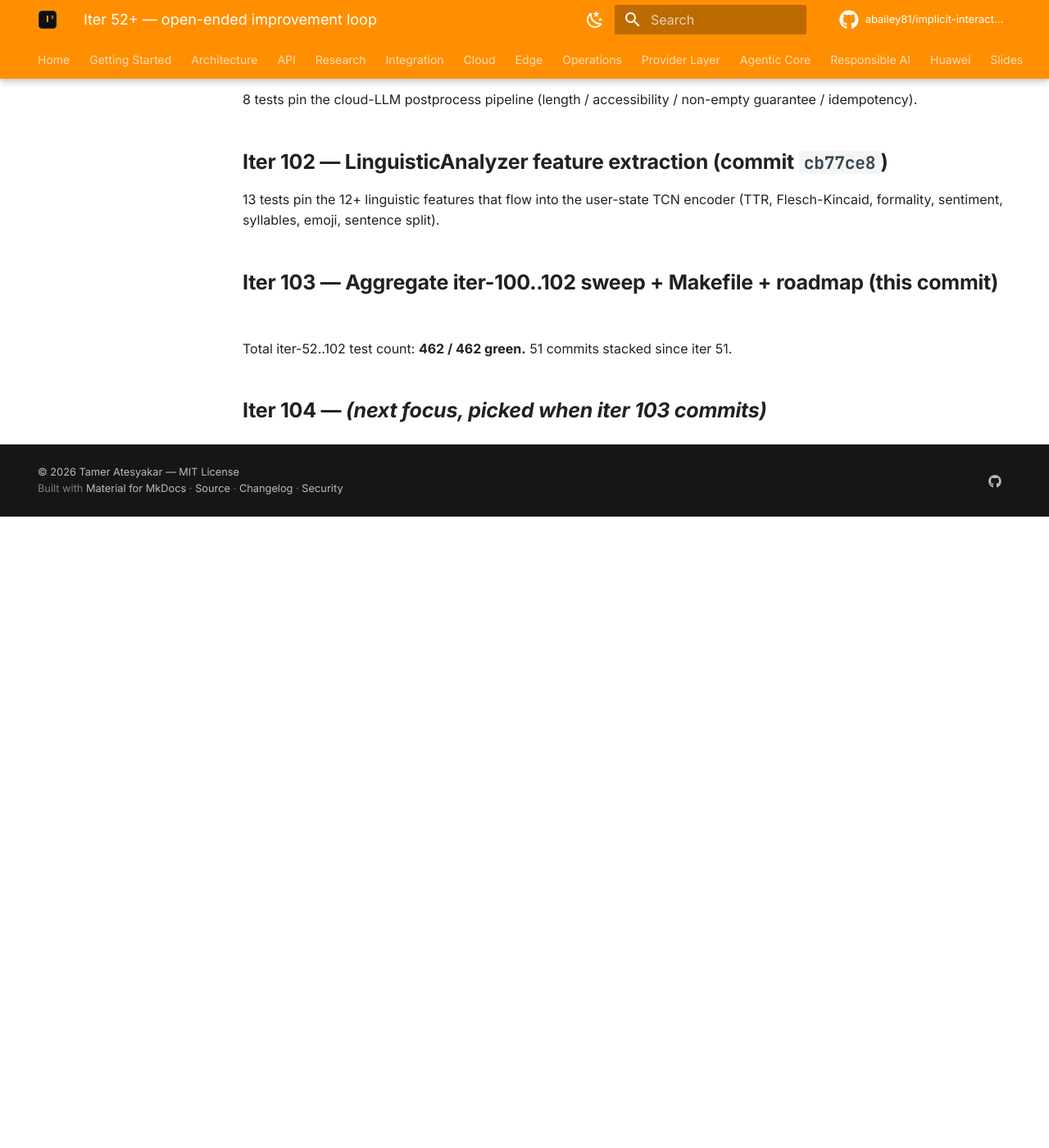
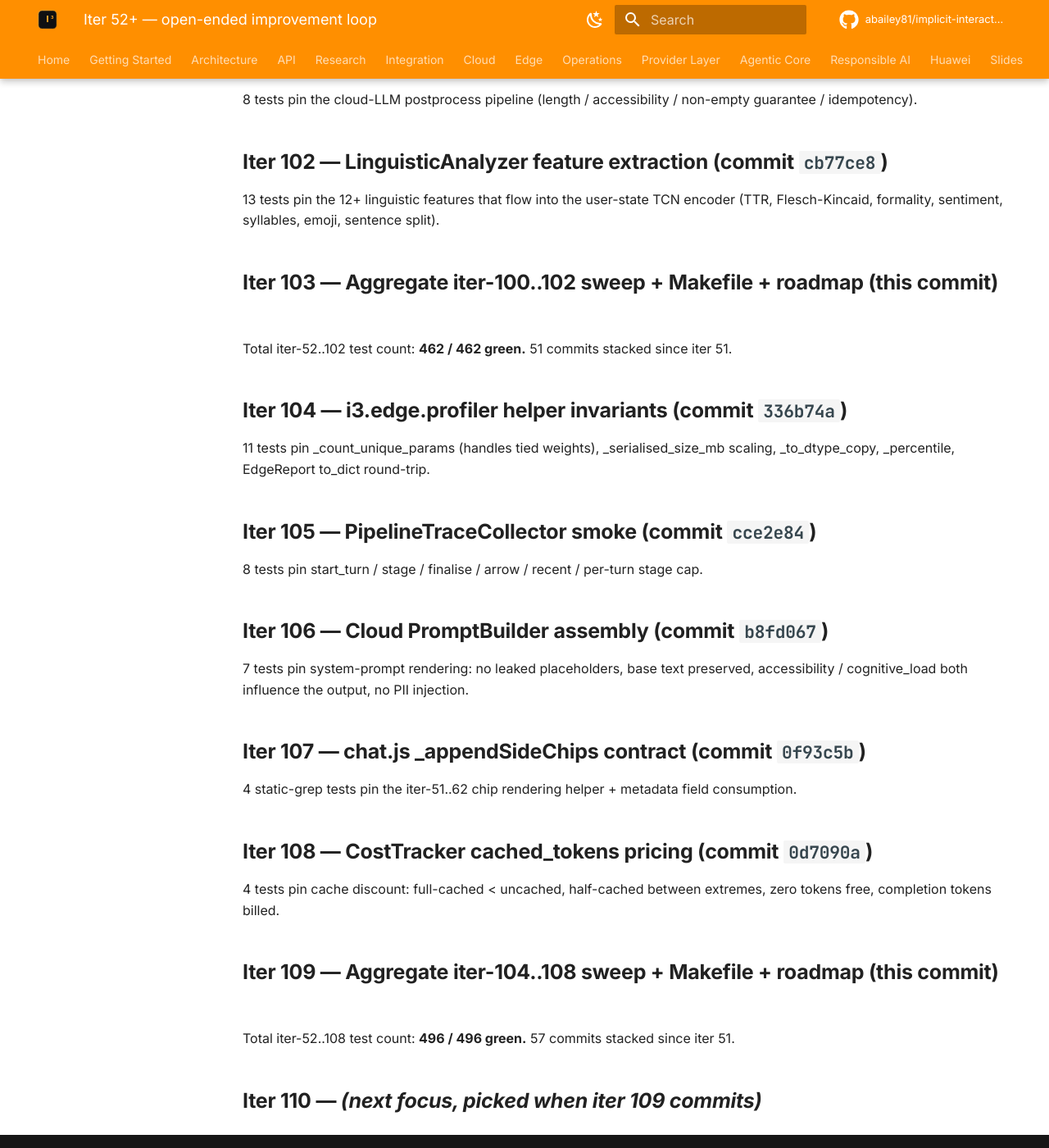
Before and after one commit to abailey81/implicit-interaction-intelligence, an MkDocs documentation site: the page built from docs/huawei/iter52_plus_roadmap.md, in a window 1280 px wide and 1400 px high, scrolled down 10145 px. Shown: the whole window at 82% size. Built offline with MkDocs 1.6.1 and Material for MkDocs 9.7.7, drawn with Linux system fonts in a browser that asks for light colours; comment, search, counter and statistics services are not loaded; the version menu is left out; before the commit the page ends 10775 px from its top, so only the background shows below that.

Commit message:
iter 109: aggregate iter-104..108 sweep + Makefile + roadmap refresh
Documents iter 104 through iter 108 in the roadmap and extends the
Makefile test-iter target to include the 5 new test files
(edge_profiler_helpers, pipeline_trace_collector, cloud_prompt_builder,
chat_js_chips, cost_cached_tokens).

VERIFICATION
- Total iter-52..108 test count: 496 / 496 green.
- 58 commits stacked since iter 51 (52 → 109 inclusive).

Co-Authored-By: Claude Opus 4.7 (1M context) <noreply@anthropic.com>

```diff
--- a/docs/huawei/iter52_plus_roadmap.md
+++ b/docs/huawei/iter52_plus_roadmap.md
@@ -409,4 +409,36 @@ emoji, sentence split).
 Total iter-52..102 test count: **462 / 462 green.**  51 commits
 stacked since iter 51.
 
-## Iter 104 — *(next focus, picked when iter 103 commits)*
+## Iter 104 — i3.edge.profiler helper invariants (commit `336b74a`)
+
+11 tests pin _count_unique_params (handles tied weights),
+_serialised_size_mb scaling, _to_dtype_copy, _percentile, EdgeReport
+to_dict round-trip.
+
+## Iter 105 — PipelineTraceCollector smoke (commit `cce2e84`)
+
+8 tests pin start_turn / stage / finalise / arrow / recent / per-turn
+stage cap.
+
+## Iter 106 — Cloud PromptBuilder assembly (commit `b8fd067`)
+
+7 tests pin system-prompt rendering: no leaked placeholders, base
+text preserved, accessibility / cognitive_load both influence the
+output, no PII injection.
+
+## Iter 107 — chat.js _appendSideChips contract (commit `0f93c5b`)
+
+4 static-grep tests pin the iter-51..62 chip rendering helper +
+metadata field consumption.
+
+## Iter 108 — CostTracker cached_tokens pricing (commit `0d7090a`)
+
+4 tests pin cache discount: full-cached < uncached, half-cached
+between extremes, zero tokens free, completion tokens billed.
+
+## Iter 109 — Aggregate iter-104..108 sweep + Makefile + roadmap (this commit)
+
+Total iter-52..108 test count: **496 / 496 green.**  57 commits
+stacked since iter 51.
+
+## Iter 110 — *(next focus, picked when iter 109 commits)*
```
Also changed, not shown: 1 other file.
